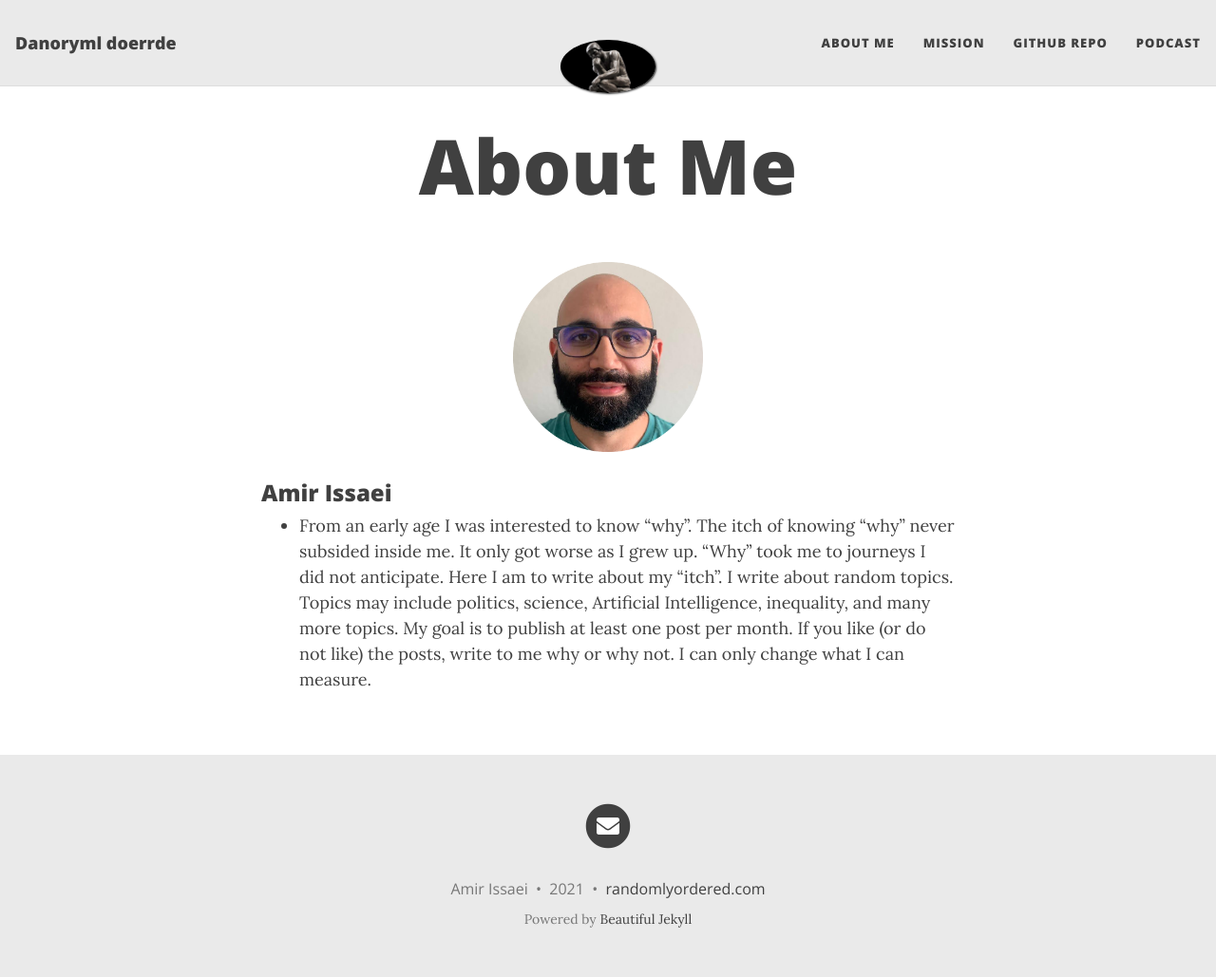
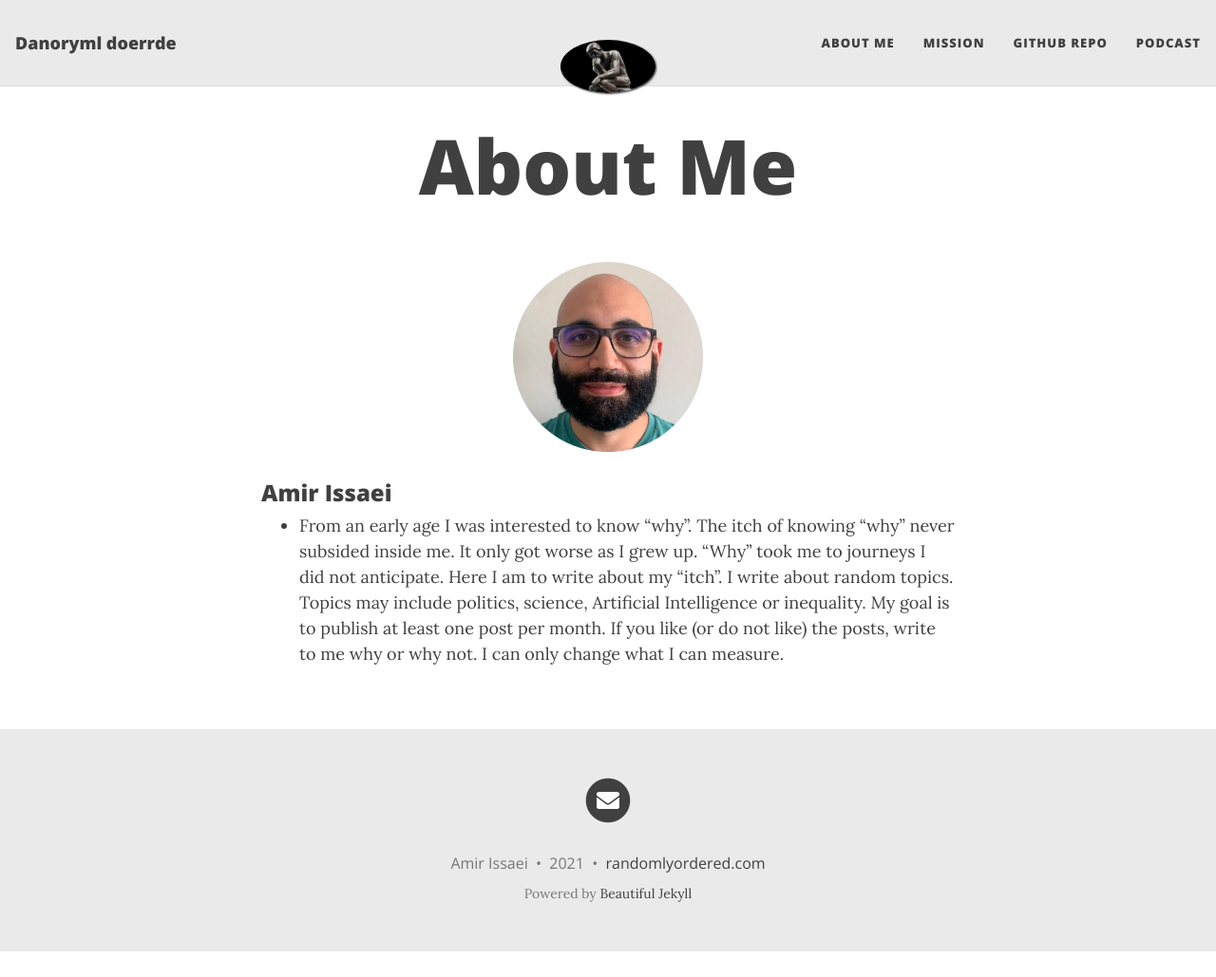
Before and after one commit to aissaei/randomlyordered.github.io, a Jekyll site: the page built from aboutme.md, in a window 1280 px wide and 1029 px high. Shown: the whole window at 95% size. Built offline with Jekyll 4.4.1, drawn with Linux system fonts in a browser that asks for light colours; nearby versions of some CDN libraries.

Commit message:
new post - stimulus check

```diff
--- a/aboutme.md
+++ b/aboutme.md
@@ -7,4 +7,4 @@
 
 ### Amir Issaei
 
-- From an early age I was interested to know "why". The itch of knowing "why" never subsided inside me. It only got worse as I grew up. "Why" took me to journeys I did not anticipate. Here I am to write about my "itch". I write about random topics. Topics may include politics, science, Artificial Intelligence, inequality, and many more topics. My goal is to publish at least one post per month. If you like (or do not like) the posts, write to me why or why not. I can only change what I can measure.
+- From an early age I was interested to know "why". The itch of knowing "why" never subsided inside me. It only got worse as I grew up. "Why" took me to journeys I did not anticipate. Here I am to write about my "itch". I write about random topics. Topics may include politics, science, Artificial Intelligence or inequality. My goal is to publish at least one post per month. If you like (or do not like) the posts, write to me why or why not. I can only change what I can measure.
```
